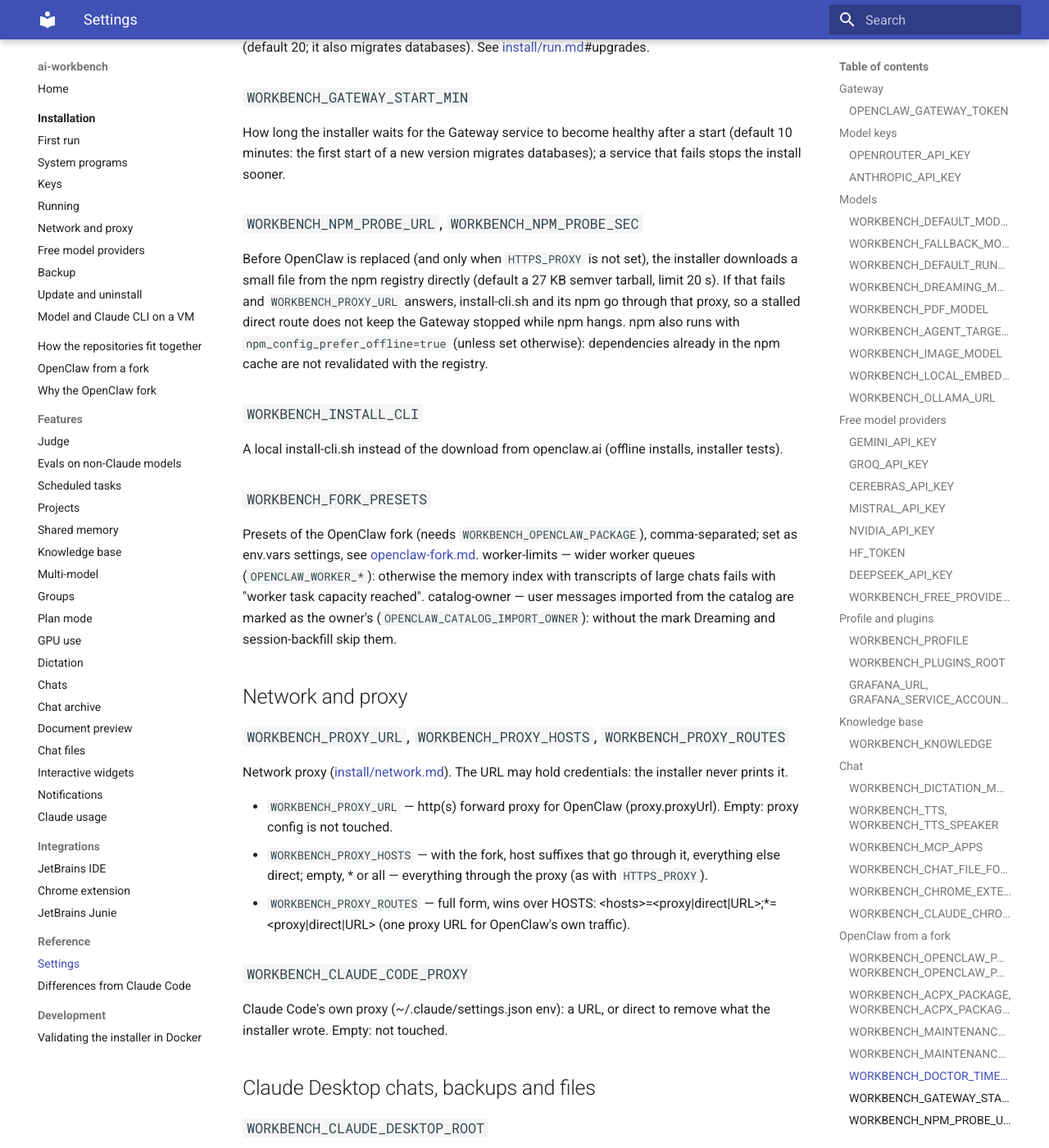
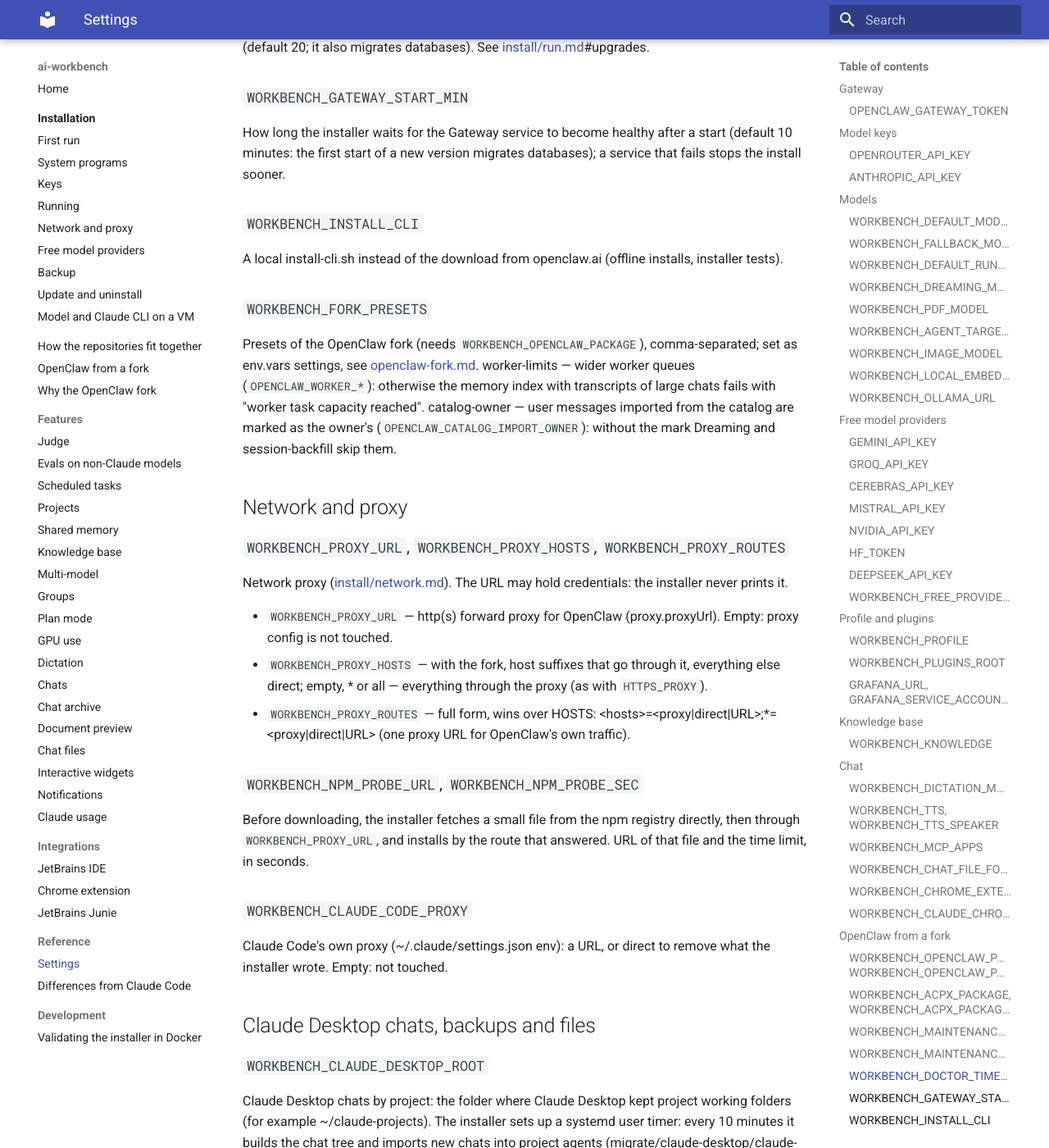
Before and after one commit to SingularBunny/ai-workbench, an MkDocs documentation site: the page built from docs/reference/env.md, in a window 1280 px wide and 1400 px high, scrolled down 5768 px. Shown: the whole window at 82% size. Built offline with MkDocs 1.6.1 and Material for MkDocs 9.7.7, drawn with Linux system fonts in a browser that asks for light colours; some of the changed text lies outside the part shown.

Commit message:
Settings reference lists WORKBENCH_NPM_PROBE_URL and WORKBENCH_NPM_PROBE_SEC; tools/check.sh is green again

```diff
--- a/docs/reference/env.md
+++ b/docs/reference/env.md
@@ -164,10 +164,6 @@ Upgrade safety: a config the new OpenClaw rejects (retired keys) is repaired wit
 
 How long the installer waits for the Gateway service to become healthy after a start (default 10 minutes: the first start of a new version migrates databases); a service that fails stops the install sooner.
 
-### `WORKBENCH_NPM_PROBE_URL`, `WORKBENCH_NPM_PROBE_SEC`
-
-Before OpenClaw is replaced (and only when `HTTPS_PROXY` is not set), the installer downloads a small file from the npm registry directly (default a 27 KB semver tarball, limit 20 s). If that fails and `WORKBENCH_PROXY_URL` answers, install-cli.sh and its npm go through that proxy, so a stalled direct route does not keep the Gateway stopped while npm hangs. npm also runs with `npm_config_prefer_offline=true` (unless set otherwise): dependencies already in the npm cache are not revalidated with the registry.
-
 ### `WORKBENCH_INSTALL_CLI`
 
 A local install-cli.sh instead of the download from openclaw.ai (offline installs, installer tests).
@@ -185,6 +181,10 @@ Network proxy ([install/network.md](../install/network.md)). The URL may hold cr
 - `WORKBENCH_PROXY_URL` — http(s) forward proxy for OpenClaw (proxy.proxyUrl). Empty: proxy config is not touched.
 - `WORKBENCH_PROXY_HOSTS` — with the fork, host suffixes that go through it, everything else direct; empty, \* or all — everything through the proxy (as with `HTTPS_PROXY`).
 - `WORKBENCH_PROXY_ROUTES` — full form, wins over HOSTS: &lt;hosts&gt;=&lt;proxy|direct|URL&gt;;\*=&lt;proxy|direct|URL&gt; (one proxy URL for OpenClaw's own traffic).
+
+### `WORKBENCH_NPM_PROBE_URL`, `WORKBENCH_NPM_PROBE_SEC`
+
+Before downloading, the installer fetches a small file from the npm registry directly, then through `WORKBENCH_PROXY_URL`, and installs by the route that answered. URL of that file and the time limit, in seconds.
 
 ### `WORKBENCH_CLAUDE_CODE_PROXY`
 
@@ -222,7 +222,7 @@ Any value: install the aiwb-proxy-pool plugin and run Junie through it. JetBrain
 
 ### `WORKBENCH_JUNIE_PROXY`
 
-A proxy URL (`http://host:port`) for Junie alone, on Linux and macOS: the installer starts Junie as `/usr/bin/env HTTPS_PROXY=… <junie> --acp=true`, so only Junie's process uses it and the Gateway's traffic does not. Use it when a proxy of your own already reaches JetBrains (for example a VPN client whose server sends `jetbrains.com`, `jetbrains.ai` and `jb.gg` out through an exit JetBrains accepts; Junie's model requests go to `*.labs.jb.gg`). Wins over `WORKBENCH_PROXY_POOL` for Junie; the pool plugin stays installed.
+A proxy for Junie alone (http://host:port; Linux, macOS), e.g. a VPN client that sends JetBrains hosts out through an exit JetBrains accepts. Wins over `WORKBENCH_PROXY_POOL` for Junie; the pool plugin stays installed.
 
 ## Judge and evals
 
```
Also changed, not shown: 1 other file.
